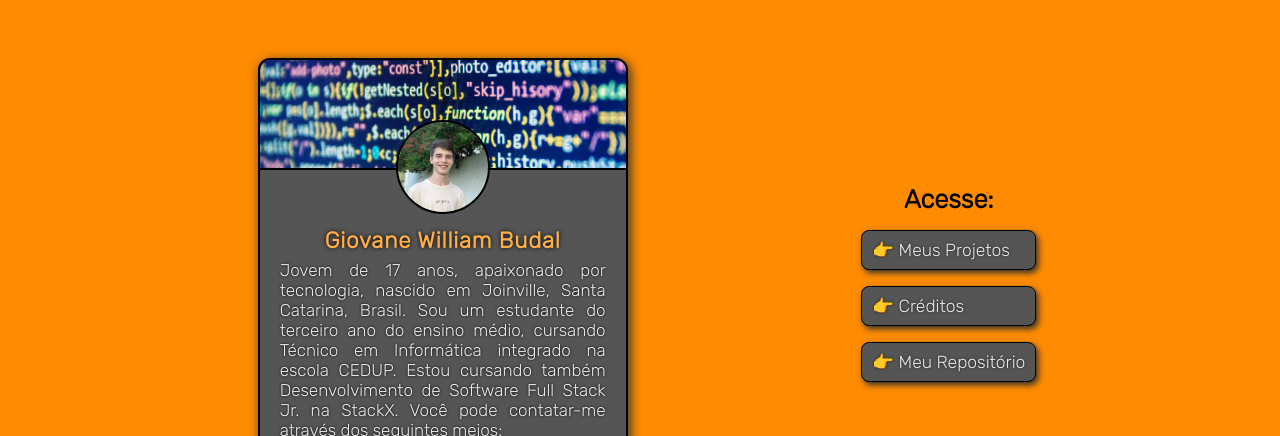
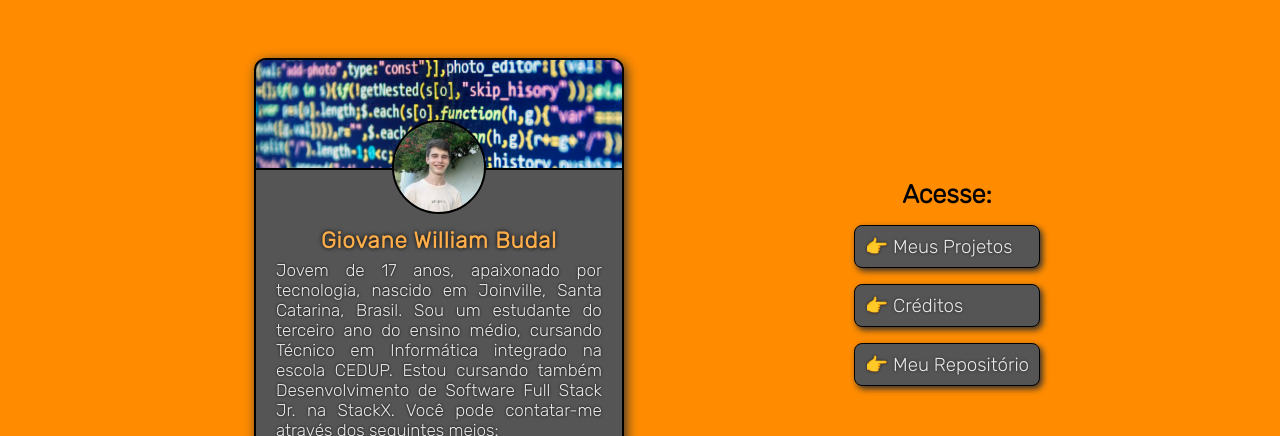
Before and after one commit to Giov4ne/Giov4ne.github.io, a plain HTML site: page index.html in a window 1280 px wide. Shown: the part 92-528 px from the top of the page. Drawn offline with Linux system fonts and the light colour scheme.

Commit message:
Commit 3.0

```diff
--- a/style.css
+++ b/style.css
@@ -215,7 +215,7 @@ body{
     border-radius: 8px;
     margin: 16px;
     padding: 9px 10px;
-    font-size: 0.82rem;
+    font-size: 0.88rem;
     transition: 0.28s;
 }
 
```
